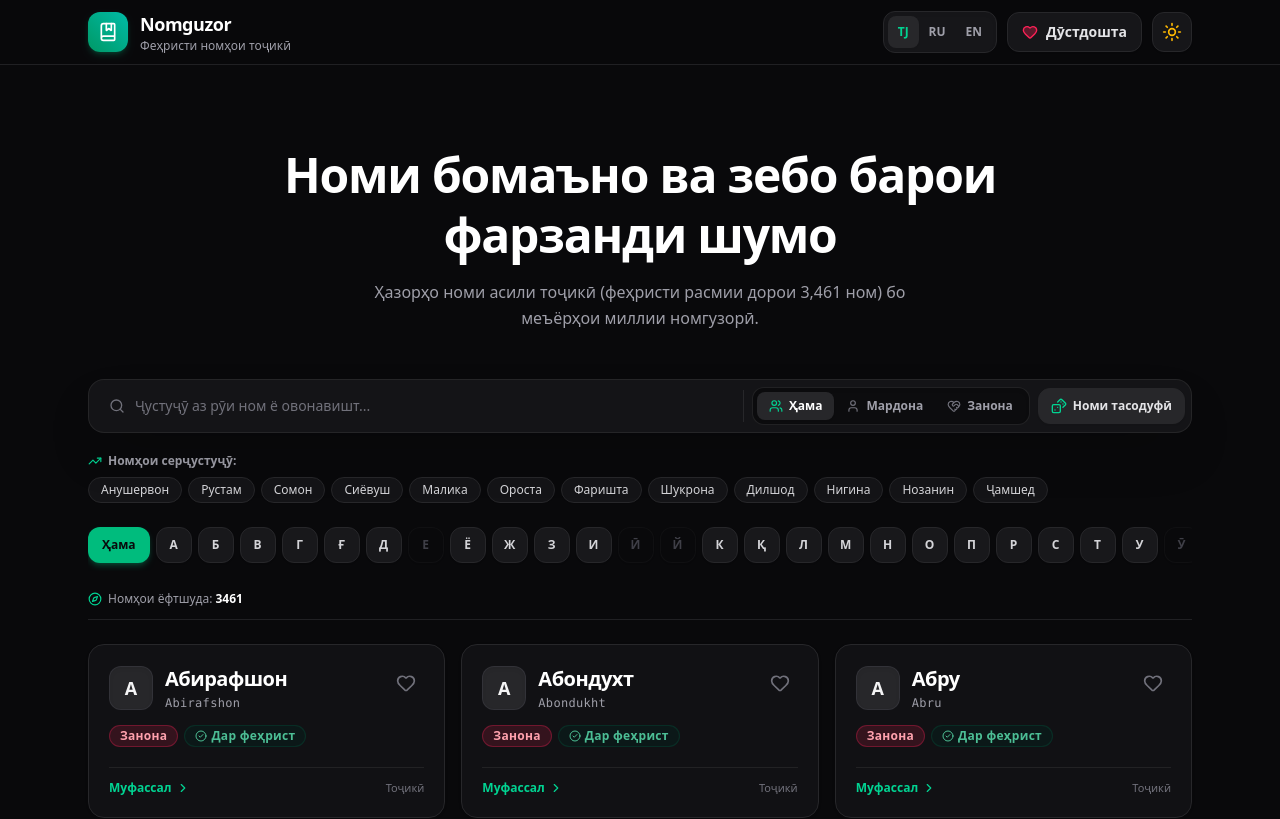
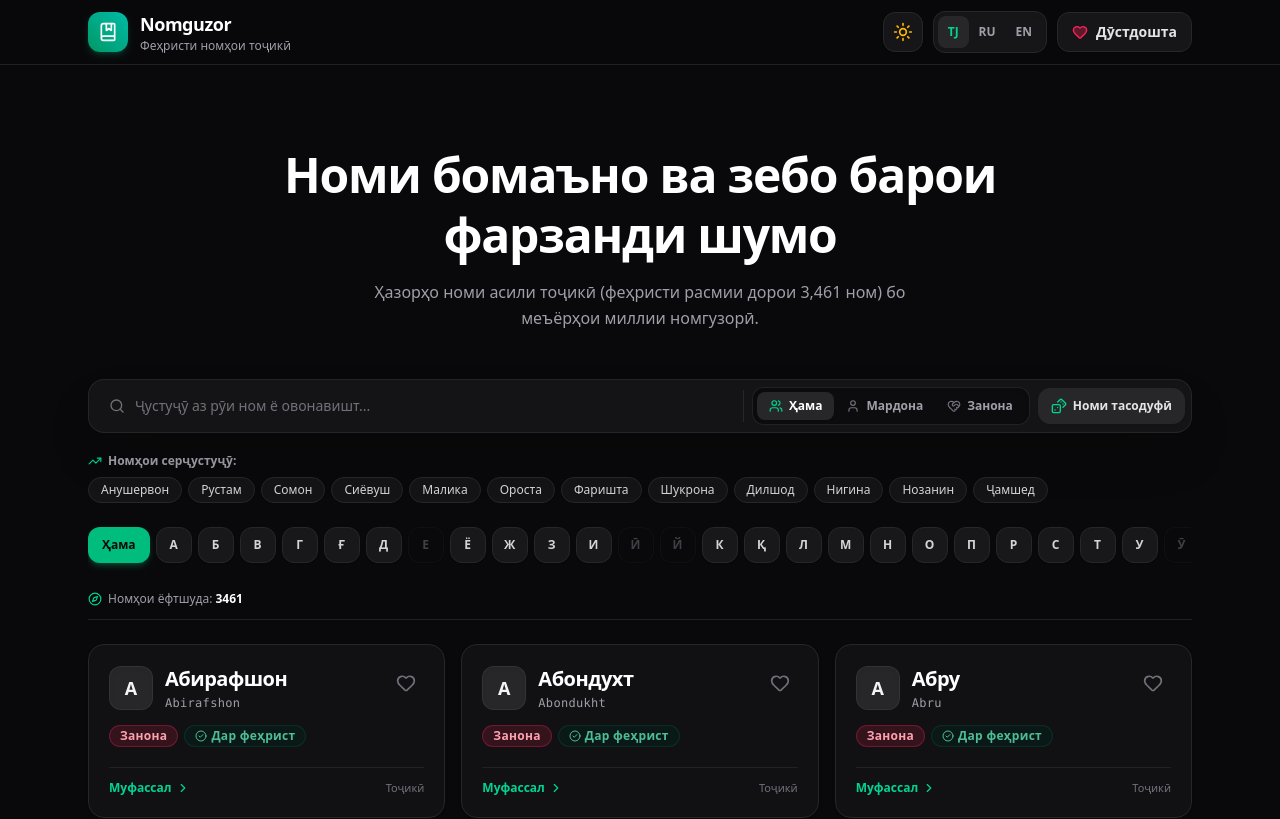
Before and after one commit to cozy-bit/nomguzor, a Next.js app: page / in a window 1280 px wide. Shown: the top 819 px of the page. Built offline with nearby package versions, Linux system fonts and the light colour scheme.

Commit message:
style(header): place theme toggle to the left of language switcher

```diff
--- a/src/components/layout/Header.tsx
+++ b/src/components/layout/Header.tsx
@@ -85,6 +85,9 @@ export function Header() {
 
         {/* Right Action Controls */}
         <div className="relative z-50 flex items-center gap-2 sm:gap-2.5">
+          {/* Theme Toggle Button (always visible on both desktop and mobile, placed to the left of language on desktop and left of burger on mobile) */}
+          <ThemeToggle />
+
           {/* Desktop Language Switcher (hidden on mobile, shown on md+) */}
           <div className="hidden md:flex items-center rounded-xl border border-slate-200 bg-slate-100 p-1 shadow-inner dark:border-zinc-800 dark:bg-zinc-900/90">
             {locales.map((loc) => {
@@ -122,9 +125,6 @@ export function Header() {
               </span>
             )}
           </Link>
-
-          {/* Theme Toggle Button (always visible on both desktop and mobile) */}
-          <ThemeToggle />
 
           {/* Mobile Burger Menu Button (visible on mobile only, hidden on md+) */}
           <button
```
